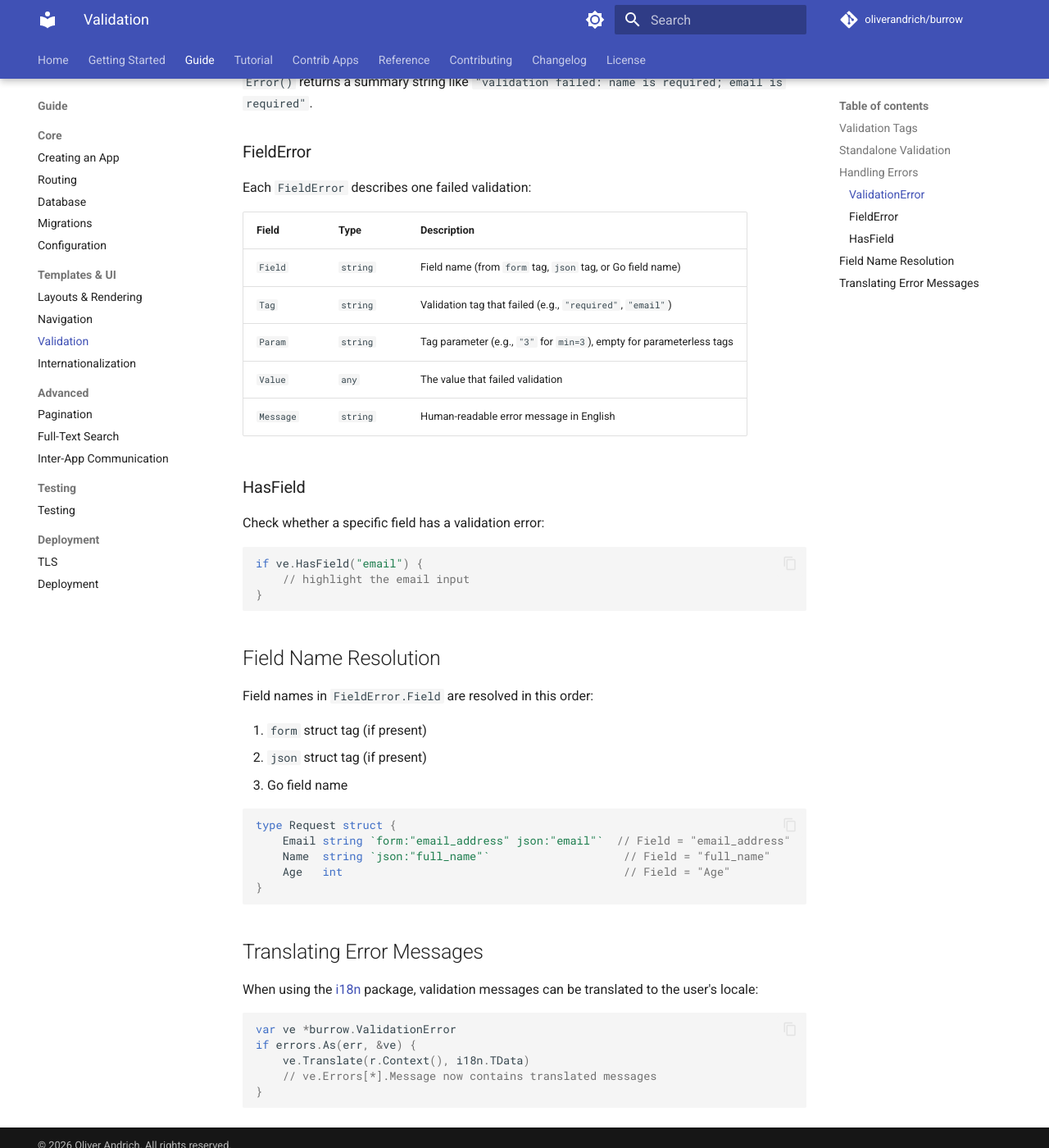
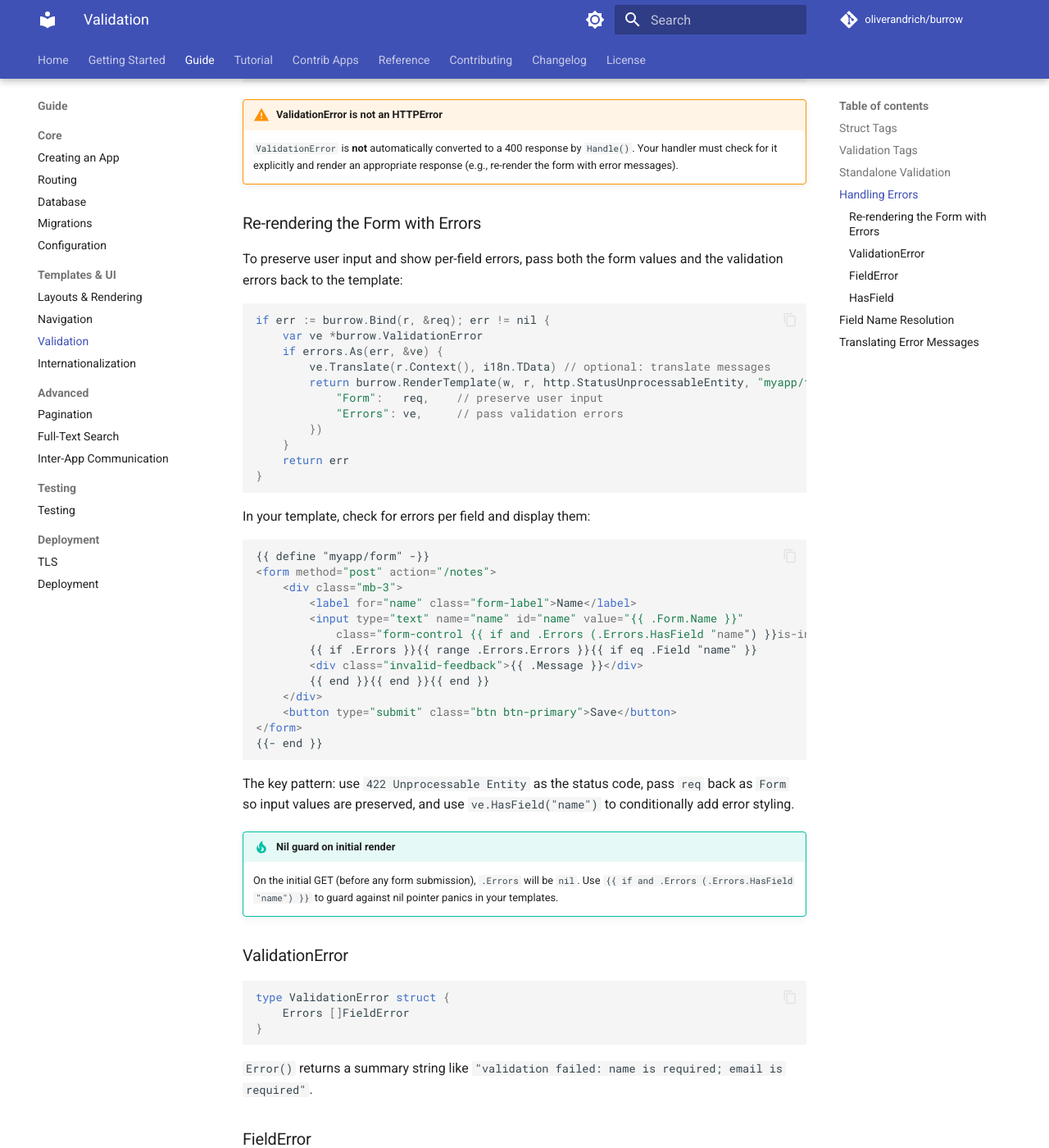
Before and after one commit to oliverandrich/burrow, an MkDocs documentation site: the page built from docs/guide/validation.md, in a window 1280 px wide and 1400 px high, scrolled down 2217 px. Shown: the whole window at 82% size. Built offline with MkDocs 1.6.1 and Material for MkDocs 9.7.7, drawn with Linux system fonts in a browser that asks for light colours; comment, search, counter and statistics services are not loaded; some of the changed text lies outside the part shown.

Commit message:
docs: improve creating-an-app, validation, and template-functions guides
- Add filenames to all code snippets in creating-an-app guide
- Consolidate embed declarations and add TranslationFS() to app assembly
- Merge handler import and code blocks for better readability
- Add struct tags explanation and form-rerender pattern to validation guide
- Add nil-guard tip for template error checking
- Move i18n functions from contrib to core section in template-functions
- Remove duplicate lang entry, consolidate under i18n request-scoped section
- Add missing auth template functions (credName, emailValue, deref, etc.)

````diff
--- a/docs/guide/validation.md
+++ b/docs/guide/validation.md
@@ -2,9 +2,14 @@
 
 Burrow integrates [go-playground/validator](https://github.com/go-playground/validator) for struct validation. When you call `Bind()`, the request body is decoded **and** validated in one step. You can also call `Validate()` directly on any struct.
 
-## Validation Tags
+## Struct Tags
 
-Add `validate` struct tags to your request types:
+Burrow uses two separate struct tag types for request handling:
+
+- **`form`** (or `json`) — controls how `Bind()` maps request fields to struct fields. This is the *binding* tag.
+- **`validate`** — controls which validation rules `Bind()` / `Validate()` applies. This is the *validation* tag.
+
+The two work together but serve different purposes:
 
 ```go
 var req struct {
@@ -16,6 +21,10 @@ if err := burrow.Bind(r, &req); err != nil {
     // handle validation error
 }
 ```
+
+`form:"name"` tells `Bind()` to read the value from the `name` form field. `validate:"required"` tells the validator to reject empty values. A field can have one, both, or neither tag.
+
+## Validation Tags
 
 Common tags:
 
@@ -77,6 +86,47 @@ func (h *Handlers) Create(w http.ResponseWriter, r *http.Request) error {
 !!! warning "ValidationError is not an HTTPError"
     `ValidationError` is **not** automatically converted to a 400 response by `Handle()`. Your handler must check for it explicitly and render an appropriate response (e.g., re-render the form with error messages).
 
+### Re-rendering the Form with Errors
+
+To preserve user input and show per-field errors, pass both the form values and the validation errors back to the template:
+
+```go
+if err := burrow.Bind(r, &req); err != nil {
+    var ve *burrow.ValidationError
+    if errors.As(err, &ve) {
+        ve.Translate(r.Context(), i18n.TData) // optional: translate messages
+        return burrow.RenderTemplate(w, r, http.StatusUnprocessableEntity, "myapp/form", map[string]any{
+            "Form":   req,    // preserve user input
+            "Errors": ve,     // pass validation errors
+        })
+    }
+    return err
+}
+```
+
+In your template, check for errors per field and display them:
+
+```html
+{{ define "myapp/form" -}}
+<form method="post" action="/notes">
+    <div class="mb-3">
+        <label for="name" class="form-label">Name</label>
+        <input type="text" name="name" id="name" value="{{ .Form.Name }}"
+            class="form-control {{ if and .Errors (.Errors.HasField "name") }}is-invalid{{ end }}">
+        {{ if .Errors }}{{ range .Errors.Errors }}{{ if eq .Field "name" }}
+        <div class="invalid-feedback">{{ .Message }}</div>
+        {{ end }}{{ end }}{{ end }}
+    </div>
+    <button type="submit" class="btn btn-primary">Save</button>
+</form>
+{{- end }}
+```
+
+The key pattern: use `422 Unprocessable Entity` as the status code, pass `req` back as `Form` so input values are preserved, and use `ve.HasField("name")` to conditionally add error styling.
+
+!!! tip "Nil guard on initial render"
+    On the initial GET (before any form submission), `.Errors` will be `nil`. Use `{{ if and .Errors (.Errors.HasField "name") }}` to guard against nil pointer panics in your templates.
+
 ### ValidationError
 
 ```go
````
Also changed, not shown: docs/guide/creating-an-app.md (+32 -13 lines), docs/reference/template-functions.md (+11 -10 lines).
